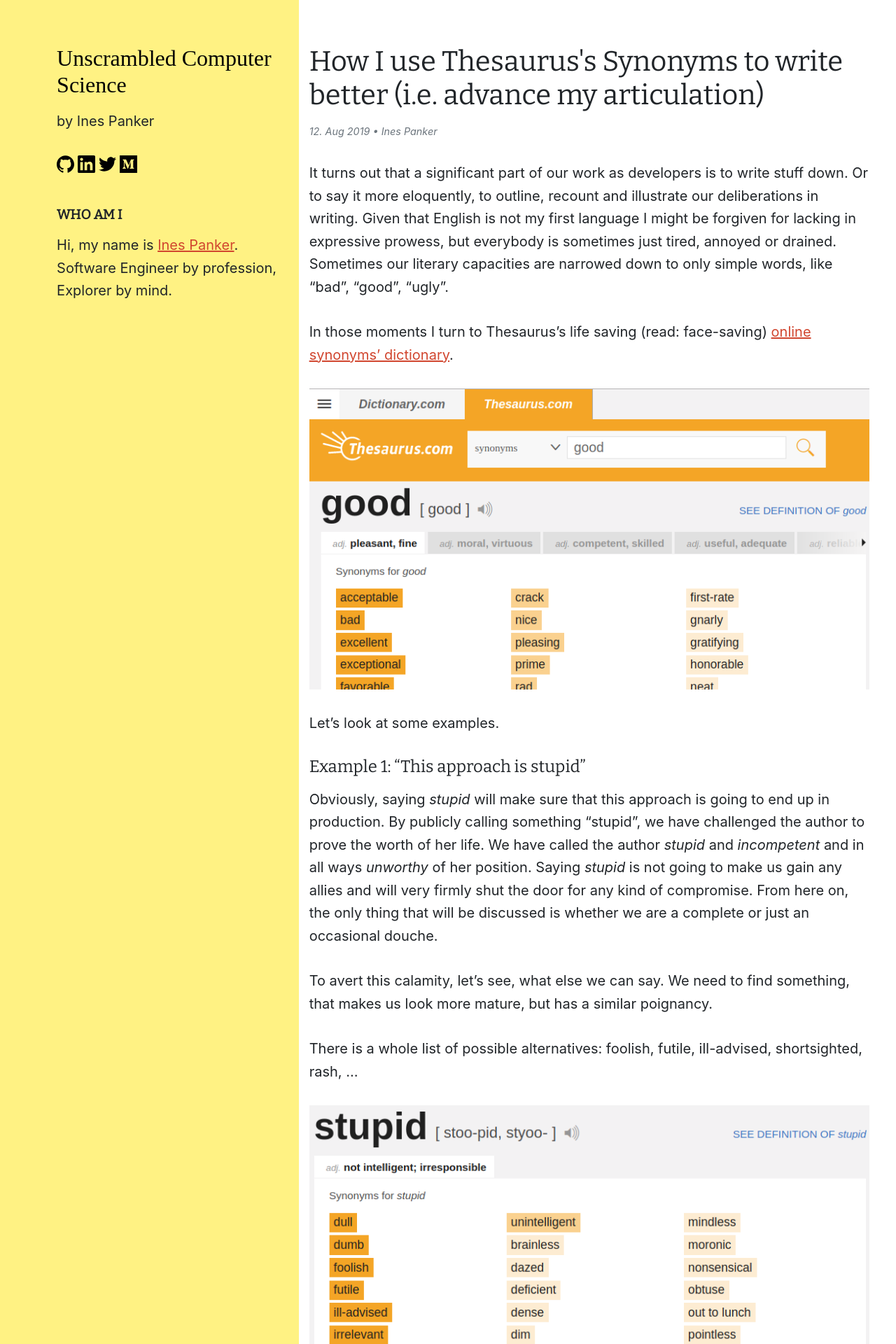
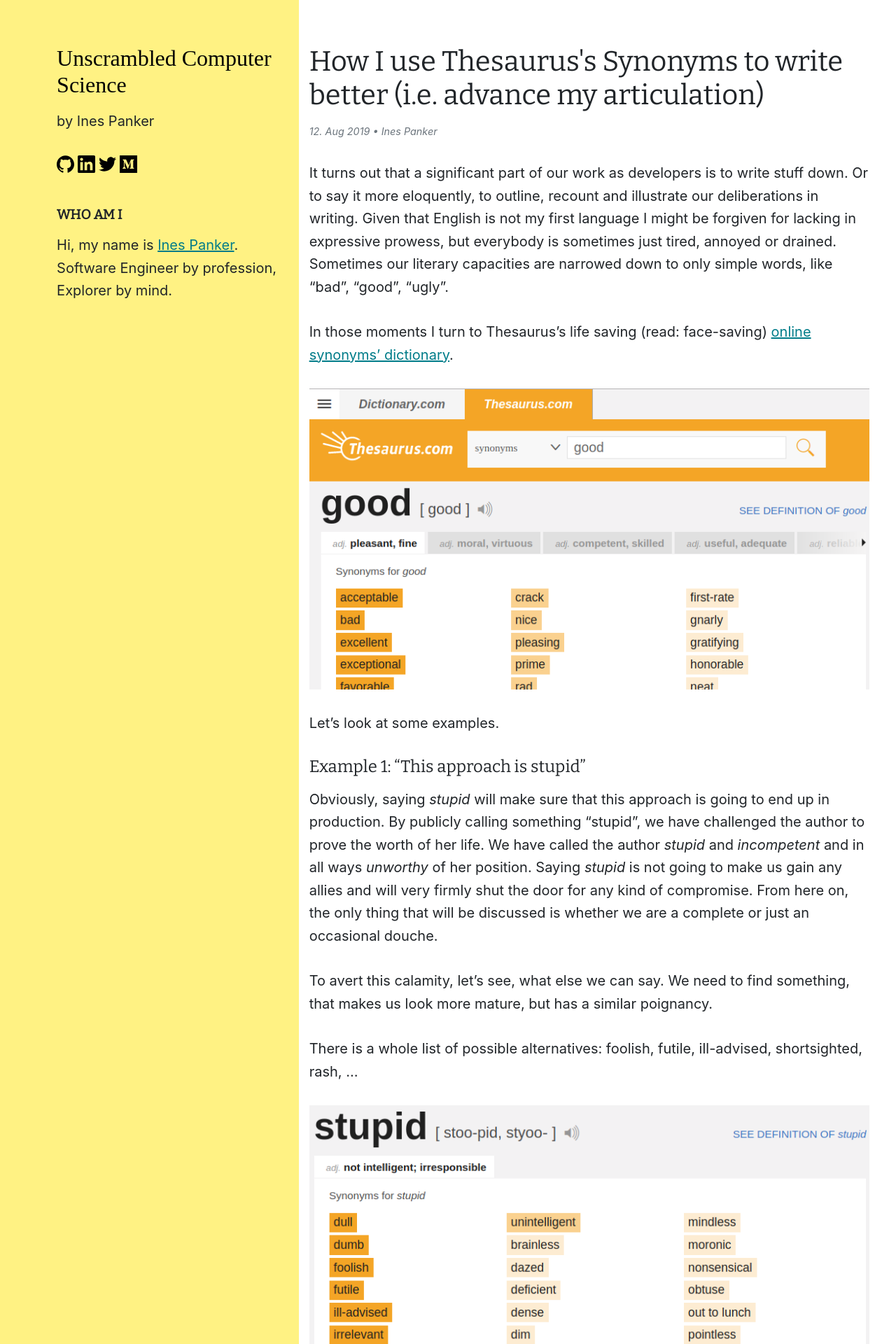
Before and after one commit to inesp/inesp.github.io, a Jekyll site: the page built from _posts/2019-08-12-improve-eloquence-with-synonyms.md, in a window 1280 px wide. Shown: the top 1920 px of the page at 70% size. Built offline with Jekyll 4.4.1, drawn with Linux system fonts in a browser that asks for light colours; emoji names are drawn with the system emoji font; some web fonts are replaced.

Commit message:
Change link color

```diff
--- a/assets/bs-override.scss
+++ b/assets/bs-override.scss
@@ -49,11 +49,14 @@
 
 a {
   color: #000;
-//  transition: color 0.3s;
+
+  &:hover{
+    color: #007c89;
+  }
 }
 
 .post-content a, footer a, .post-edit-link a, a.visible-link {
-  color: #D1462F;
+  color: #007c89;
   text-decoration: underline;
 
   &:hover {
```
